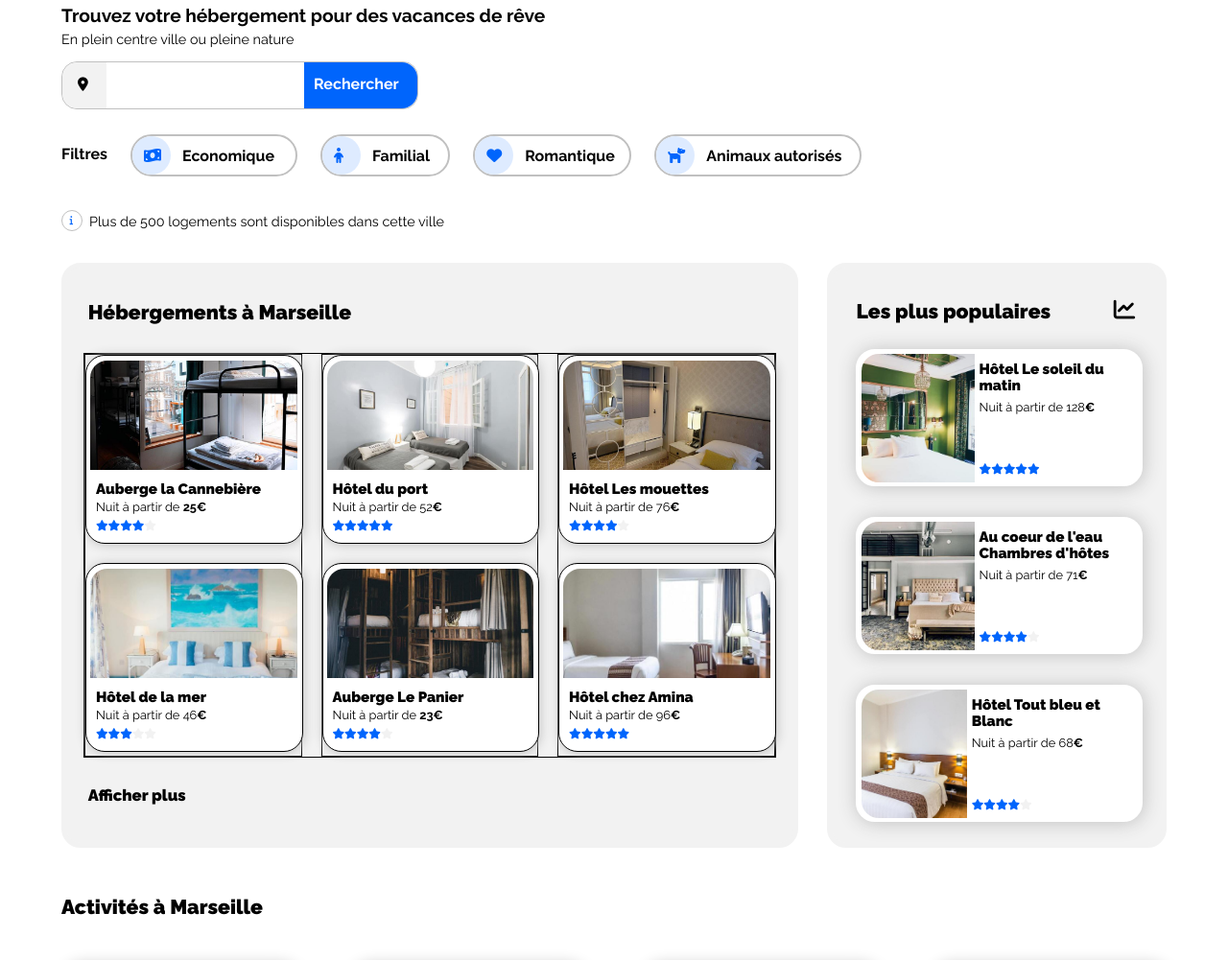
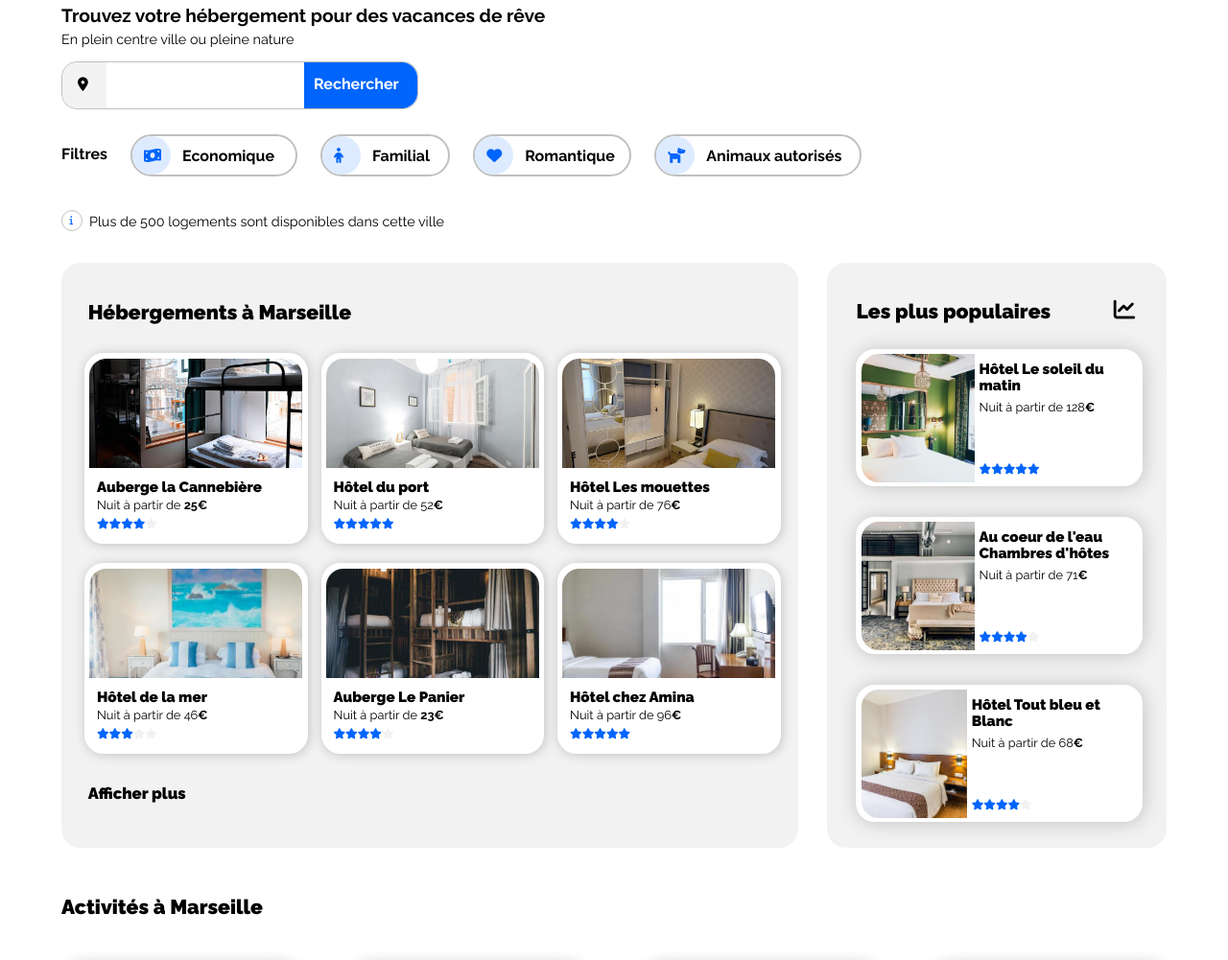
Before and after one commit to tlamarquepro/OCProjetTL, a plain HTML site: page index.html in a window 1280 px wide. Shown: the part 73-1074 px from the top of the page at 96% size. Drawn offline with nearby package versions, Linux system fonts and the light colour scheme.

Commit message:
modifications après soutenance/2

```diff
--- a/reservia-css.css
+++ b/reservia-css.css
@@ -357,11 +357,9 @@ main
 		height: 420px;
 		display: flex;
 		margin: auto;
-		border: 1px black solid;
 	}
 	.bloc_image1, .bloc_image2, .bloc_image3
 	{
-		border: 1px black solid;
 		width: 33%;
 	}
 	.bloc_image1, .bloc_image2
@@ -378,8 +376,7 @@ main
 		box-shadow: 1px 1px 12px silver;
 		margin: auto;
 		margin-bottom: 20px;
-		border: 1px black solid;
-		padding-top: 5px;
+		padding-top: 3px;
 	}
 	.Hoteldes, .Aubergeles, .Hotelchezs
 	{
@@ -390,17 +387,16 @@ main
 		height:	190px;
 		box-shadow: 1px 1px 12px silver;
 		margin: auto;
-		border: 1px black solid;
-		padding-top: 5px;
+		padding-top: 3px;
 	}
 	.Aubergela, .Hotelde, .Hoteldu, .Aubergele, .Hotelles, .Hotelchez
 	{
 		border-top-left-radius: 18px;
 		border-top-right-radius: 18px;
-		width: 96%;
+		width: 98%;
 		height: 114px;
 		margin: auto;
-		margin-left: 4px;
+		margin-left: 2px;
 		object-fit: cover;
 	}
 	.desc1
```
